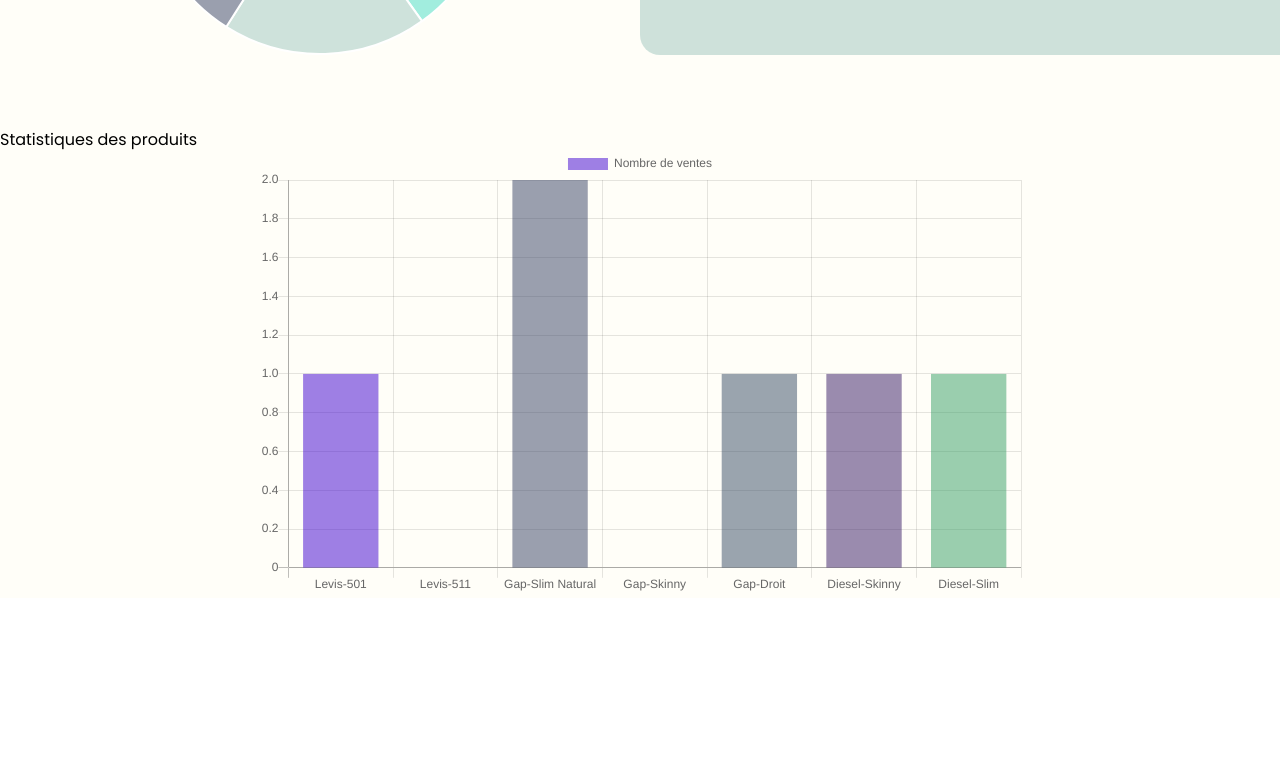
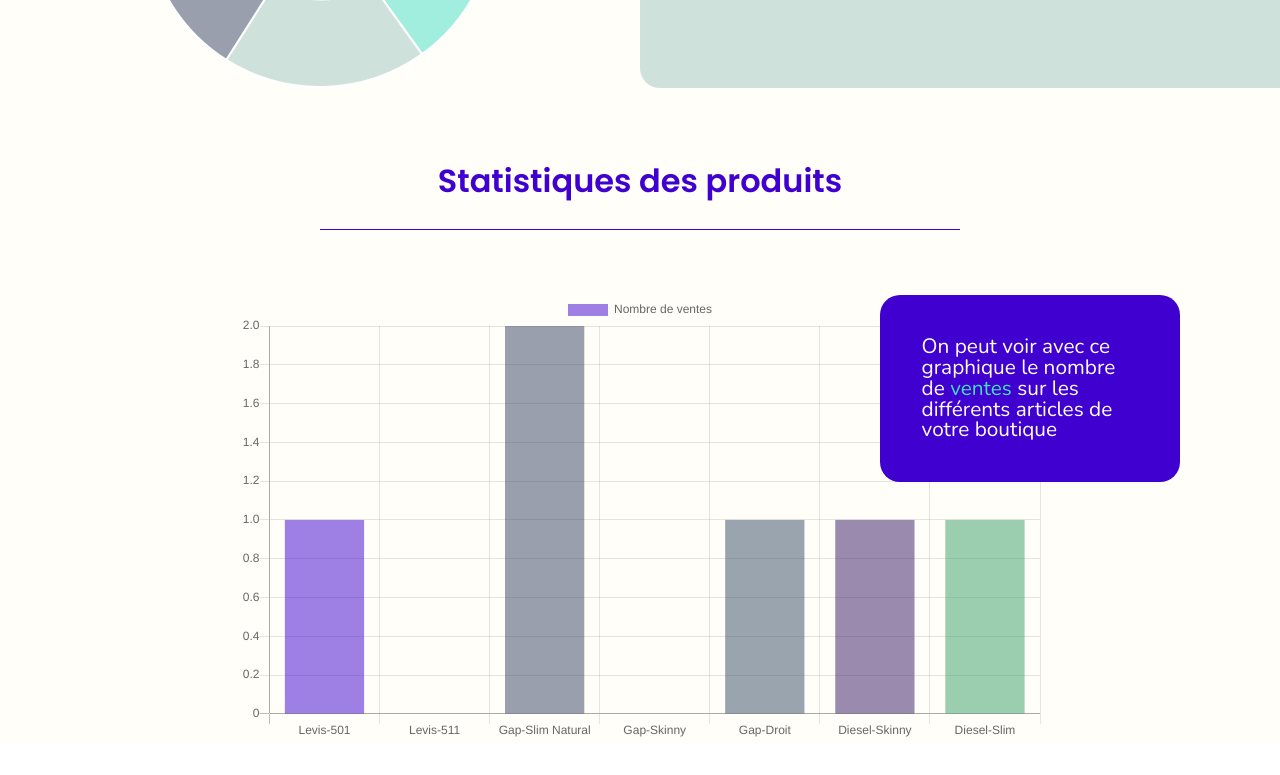
Before and after one commit to RobinFERREIRADASILVA/nooco-test, a React app: page / in a window 1280 px wide. Shown: the part 1185-1960 px from the top of the page. Before the commit the page ends 1783 px from the top, so only its background shows below. Built offline with nearby package versions, Linux system fonts and the light colour scheme.

Commit message:
css on second part

```diff
--- a/src/components/Header/header.scss
+++ b/src/components/Header/header.scss
@@ -2,7 +2,7 @@
   display: flex;
   align-items: flex-start;
   width: 90%;
-  margin: 2em auto;
+  margin: 3em auto;
   border-bottom: 1px solid #9ec6be;
   padding-bottom: 2em;
 
--- a/src/components/Product/index.js
+++ b/src/components/Product/index.js
@@ -1,3 +1,4 @@
+/* eslint-disable max-len */
 /* eslint-disable no-plusplus */
 import React from 'react';
 import { Bar } from 'react-chartjs-2';
@@ -28,6 +29,9 @@
     <div className="product">
       <h2>Statistiques des produits</h2>
       <div className="product-first">
+        <div className="product-infos">
+          <p>On peut voir avec ce graphique le nombre de <span className="product-sales">ventes</span> sur les différents articles de votre boutique</p>
+        </div>
         <div className="product-first-graph">
           <Bar
             data={{
--- a/src/components/Product/product.scss
+++ b/src/components/Product/product.scss
@@ -1,8 +1,36 @@
 .product {
+  position: relative;
+  h2 {
+    font-size: 2em;
+    text-align: center;
+    margin: 3em;
+    color: #3f00d0;
+    font-weight: bold;
+    border-bottom: 1px solid #3f00d0;
+    padding-bottom: 1em;
+    width: 50%;
+    margin: auto;
+  }
   .product-first {
+    margin: 4em;
     .product-first-graph {
-      width: 60%;
+      width: 70%;
       margin: auto;
+    }
+    .product-infos {
+      background: #3f00d0;
+      font-size: 1.3em;
+      color: white;
+      padding: 2em;
+      width: 300px;
+      border-radius: 20px;
+      position: absolute;
+      top: 130px;
+      right: 100px;
+
+      .product-sales {
+        color: #45dcc3;
+      }
     }
   }
 }
--- a/src/components/User/user.scss
+++ b/src/components/User/user.scss
@@ -5,6 +5,10 @@
     margin: 2em;
     color: rgba(63, 0, 208);
     font-weight: bold;
+    border-bottom: 1px solid #3f00d0;
+    padding-bottom: 1em;
+    width: 50%;
+    margin: auto;
   }
   .user-first, .user-second  {
     display: flex;
```
